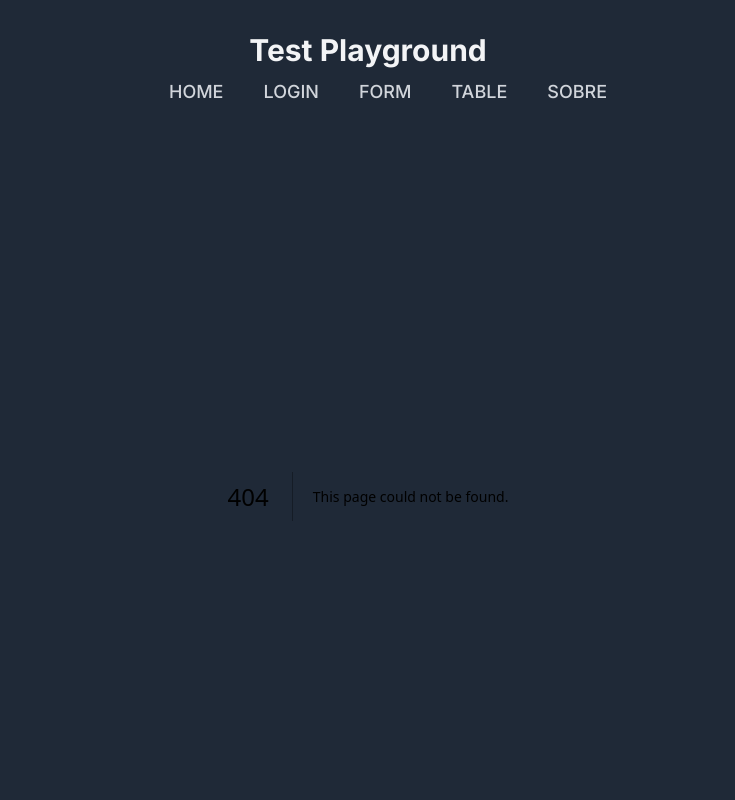
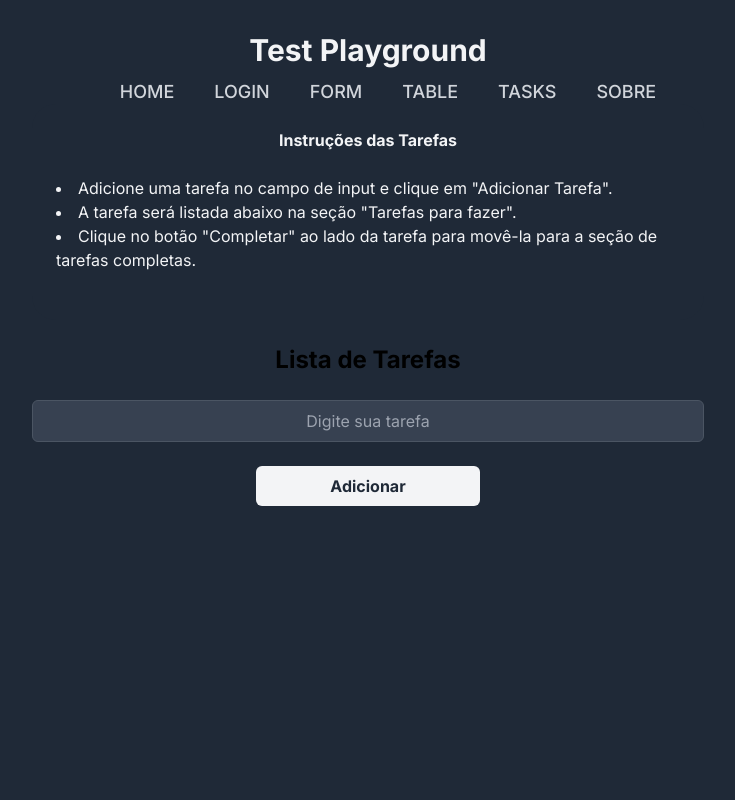
Before and after one commit to brunomachadors/playground, a Next.js app: page /tasks in a window 1280 px wide. Before the commit this address had no page. Shown: the top 800 px of the page, without its empty margins (272-1007 px from the left). Built offline with nearby package versions, Linux system fonts and the light colour scheme.

Commit message:
Task list

```diff
--- a/src/app/components/Instructions/Instructions.tsx
+++ b/src/app/components/Instructions/Instructions.tsx
@@ -83,3 +83,32 @@ export function InstructionsTable() {
     </div>
   );
 }
+
+export function InstructionsTasks() {
+  return (
+    <div
+      id="instructionsToDo"
+      className="bg-gray-800 p-6 max-w-2xl mx-auto text-gray-100 rounded-3xl mb-6"
+    >
+      <p
+        id="instructionsToDoHeader"
+        className="text-center mb-6 font-bold text-l"
+      >
+        Instruções das Tarefas
+      </p>
+      <ul id="instructionsToDoList" className="list-disc list-inside mb-6">
+        <li id="instructionsToDoItem1">
+          Adicione uma tarefa no campo de input e clique em &quot;Adicionar
+          Tarefa&quot;.
+        </li>
+        <li id="instructionsToDoItem2">
+          A tarefa será listada abaixo na seção &quot;Tarefas para fazer&quot;.
+        </li>
+        <li id="instructionsToDoItem3">
+          Clique no botão &quot;Completar&quot; ao lado da tarefa para movê-la
+          para a seção de tarefas completas.
+        </li>
+      </ul>
+    </div>
+  );
+}
--- a/src/app/components/Navbar/NavbarMobile.tsx
+++ b/src/app/components/Navbar/NavbarMobile.tsx
@@ -91,6 +91,13 @@ const NavbarMobile = () => {
               TABLE
             </Link>
             <Link
+              href="/tasks"
+              onClick={closeMenu}
+              className="text-gray-300 hover:bg-gray-700 hover:text-white block px-6 py-4 rounded-md text-2xl text-center"
+            >
+              TASKS
+            </Link>
+            <Link
               href="/about"
               onClick={closeMenu}
               className="text-gray-300 hover:bg-gray-700 hover:text-white block px-6 py-4 rounded-md text-2xl text-center"
--- a/src/app/components/Navbar/NavbarWeb.tsx
+++ b/src/app/components/Navbar/NavbarWeb.tsx
@@ -30,6 +30,12 @@ const NavbarWeb = () => {
           TABLE
         </Link>
         <Link
+          href="/tasks"
+          className="text-gray-300 hover:bg-gray-700 hover:text-white px-3 py-2 rounded-md text-lg font-medium"
+        >
+          TASKS
+        </Link>
+        <Link
           href="/about"
           className="text-gray-300 hover:bg-gray-700 hover:text-white px-3 py-2 rounded-md text-lg font-medium"
         >
--- /dev/null
+++ b/src/app/components/Tasks/CompletedTaskList.tsx
@@ -0,0 +1,28 @@
+import React from 'react';
+
+interface CompletedTaskListProps {
+  completedTasks: string[];
+}
+
+const CompletedTaskList: React.FC<CompletedTaskListProps> = ({
+  completedTasks,
+}) => {
+  return (
+    <div className="mt-16">
+      <h2 className="text-xl font-bold mb-4 text-center">Tarefas Completas</h2>
+      <ul id="completedTaskList" className="space-y-2">
+        {completedTasks.map((task, index) => (
+          <li
+            key={index}
+            id={`completedTask-${index}`}
+            className="bg-gray-600 p-3 rounded-md shadow-md text-center"
+          >
+            {task}
+          </li>
+        ))}
+      </ul>
+    </div>
+  );
+};
+
+export default CompletedTaskList;
--- /dev/null
+++ b/src/app/components/Tasks/TaskInput.tsx
@@ -0,0 +1,31 @@
+import React from 'react';
+
+interface TaskInputProps {
+  task: string;
+  setTask: React.Dispatch<React.SetStateAction<string>>;
+  addTask: (e: React.FormEvent<HTMLFormElement>) => void;
+}
+
+const TaskInput: React.FC<TaskInputProps> = ({ task, setTask, addTask }) => {
+  return (
+    <form onSubmit={addTask} className="mb-8 flex flex-col gap-2 items-center">
+      <input
+        id="taskInput"
+        type="text"
+        value={task}
+        onChange={(e) => setTask(e.target.value)}
+        placeholder="Digite sua tarefa"
+        className="w-full p-2 rounded-md bg-gray-700 border border-gray-600 text-white text-center placeholder-gray-400 focus:outline-none focus:ring-2 focus:ring-gray-400"
+      />
+      <button
+        id="submitButton"
+        type="submit"
+        className="w-4/12 bg-gray-100 text-gray-800 font-bold py-2 px-4 rounded-md hover:bg-gray-400 mt-4 text-center"
+      >
+        Adicionar
+      </button>
+    </form>
+  );
+};
+
+export default TaskInput;
--- /dev/null
+++ b/src/app/components/Tasks/TaskItem.tsx
@@ -0,0 +1,28 @@
+import React from 'react';
+
+interface TaskItemProps {
+  task: string;
+  index: number;
+  completeTask: (index: number) => void;
+}
+
+const TaskItem: React.FC<TaskItemProps> = ({ task, index, completeTask }) => {
+  return (
+    <li
+      key={index}
+      id={`task-${index}`}
+      className="bg-gray-700 p-3 rounded-md shadow-md relative"
+    >
+      <span className="flex-1 text-center block">{task}</span>
+      <button
+        id={`completeButton-${index}`}
+        onClick={() => completeTask(index)}
+        className="bg-gray-200 text-gray-800 font-bold py-1 px-2 rounded-md hover:bg-gray-400 absolute right-2 top-1/2 transform -translate-y-1/2"
+      >
+        Completar
+      </button>
+    </li>
+  );
+};
+
+export default TaskItem;
--- /dev/null
+++ b/src/app/components/Tasks/TaskList.tsx
@@ -0,0 +1,27 @@
+import React from 'react';
+import TaskItem from './TaskItem';
+
+interface TaskListProps {
+  tasks: string[];
+  completeTask: (index: number) => void;
+}
+
+const TaskList: React.FC<TaskListProps> = ({ tasks, completeTask }) => {
+  return (
+    <div className="mb-12">
+      <h2 className="text-xl font-bold mb-4 text-center">Tarefas para fazer</h2>
+      <ul id="taskList" className="space-y-2 relative">
+        {tasks.map((task, index) => (
+          <TaskItem
+            key={index}
+            task={task}
+            index={index}
+            completeTask={completeTask}
+          />
+        ))}
+      </ul>
+    </div>
+  );
+};
+
+export default TaskList;
--- /dev/null
+++ b/src/app/tasks/page.tsx
@@ -0,0 +1,50 @@
+'use client';
+
+import React, { useState } from 'react';
+import { InstructionsTasks } from '../components/Instructions/Instructions';
+import TaskInput from '../components/Tasks/TaskInput';
+import TaskList from '../components/Tasks/TaskList';
+import CompletedTaskList from '../components/Tasks/CompletedTaskList';
+
+export default function Task() {
+  const [task, setTask] = useState('');
+  const [tasks, setTasks] = useState<string[]>([]);
+  const [completedTasks, setCompletedTasks] = useState<string[]>([]);
+
+  const addTask = (e: React.FormEvent<HTMLFormElement>) => {
+    e.preventDefault();
+    if (task.trim() !== '') {
+      setTasks([task, ...tasks]);
+      setTask('');
+    }
+  };
+
+  const completeTask = (index: number) => {
+    const completedTask = tasks[index];
+    setCompletedTasks([completedTask, ...completedTasks]);
+    setTasks(tasks.filter((_, i) => i !== index));
+  };
+
+  return (
+    <div
+      id="task"
+      className="min-h-screen bg-gray-800 pt-2 px-4 sm:px-6 lg:px-8"
+    >
+      <InstructionsTasks />
+      <div className="max-w-2xl mx-auto">
+        <h1 id="taskTitle" className="text-2xl font-bold mb-6 text-center">
+          Lista de Tarefas
+        </h1>
+
+        <TaskInput task={task} setTask={setTask} addTask={addTask} />
+
+        {tasks.length > 0 && (
+          <TaskList tasks={tasks} completeTask={completeTask} />
+        )}
+        {completedTasks.length > 0 && (
+          <CompletedTaskList completedTasks={completedTasks} />
+        )}
+      </div>
+    </div>
+  );
+}
```
